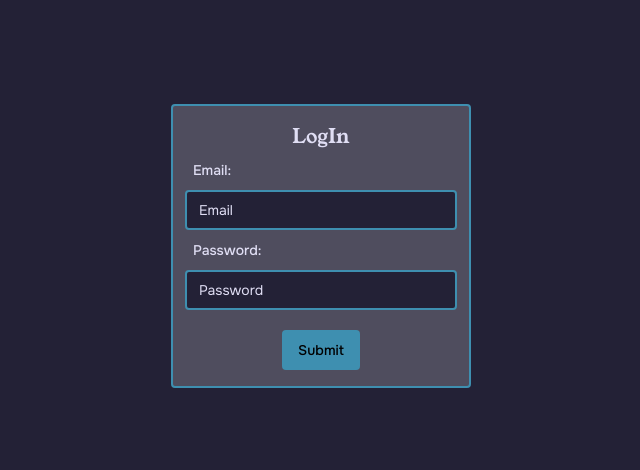
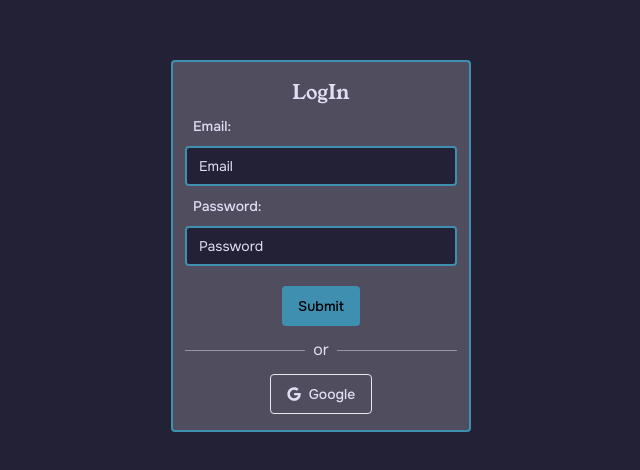
Before and after one commit to CalebeCopello/SNA, a React (Vite) app in the folder frontend/: page /login in a window 1280 px wide. Shown: the part 154-624 px from the top of the page, without its empty margins (319-959 px from the left). Built offline with nearby package versions, Linux system fonts and the light colour scheme.

Commit message:
google button added

```diff
--- a/frontend/package.json
+++ b/frontend/package.json
@@ -19,6 +19,7 @@
     "react": "^18.3.1",
     "react-dom": "^18.3.1",
     "react-hook-form": "^7.52.1",
+    "react-icons": "^5.2.1",
     "react-router-dom": "^6.25.1",
     "tailwind-merge": "^2.4.0",
     "tailwindcss-animate": "^1.0.7",
--- a/frontend/src/pages/login/Login.tsx
+++ b/frontend/src/pages/login/Login.tsx
@@ -6,6 +6,7 @@ import { Input } from '@/components/ui/input';
 import { zodResolver } from '@hookform/resolvers/zod';
 import { useForm } from 'react-hook-form';
 import { z } from 'zod';
+import { FaGoogle } from 'react-icons/fa';
 
 import { styleH1, styleFormBorder, styleFormItem, styleFormLabel, styleFormMessage, styleInput, styleButton } from '../../constants/styles';
 
@@ -32,7 +33,8 @@ const Login = () => {
 	}
 
 	useEffect(() => {
-		setTimeout(() => setPageLoading(false), 3300);
+		// setTimeout(() => setPageLoading(false), 1200);
+		setPageLoading(false);
 	}, []);
 
 	console.log(pageLoading);
@@ -40,8 +42,9 @@ const Login = () => {
 	return (
 		<>
 			<div className='h-screen flex items-center justify-center'>
-				{pageLoading ? (<Skeleton className="w-[300px] h-[285px] rounded bg-color08" />) : (
-
+				{pageLoading ? (
+					<Skeleton className='w-[300px] h-[285px] rounded bg-color08' />
+				) : (
 					<div className={`flex w-[300px] ${styleFormBorder}`}>
 						<div className='flex-row w-full'>
 							<h1 className={`text-center ${styleH1}`}>LogIn</h1>
@@ -96,6 +99,21 @@ const Login = () => {
 										</div>
 									</form>
 								</Form>
+								<div className="mt-3 mx-2 flex">
+									<div className="self-center border-textColor/50 border-t w-full"></div>
+									<span className="mx-2 text-textColor flex-grow-1">
+									or
+									</span>
+									<div className="self-center border-textColor/50 border-t w-full"></div>
+								</div>
+								<div className='mt-3 flex'>
+									<Button className='mx-auto border rounded'>
+										<FaGoogle className='text-textColor' />
+										<span className="ml-2 text-textColor">
+										Google
+										</span>
+									</Button>
+								</div>
 							</div>
 						</div>
 					</div>
```
Also changed, not shown: 1 other file (tests, documents, lock files or other folders). Lines whose indentation alone changed are shown as unchanged.
